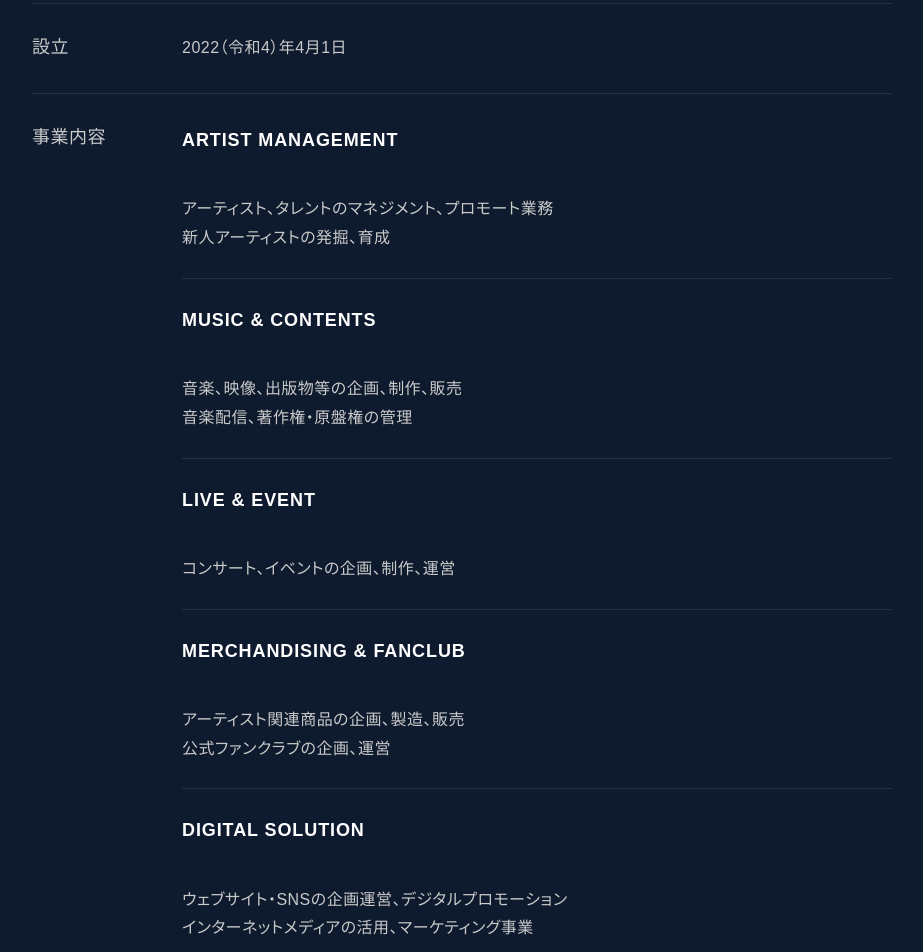
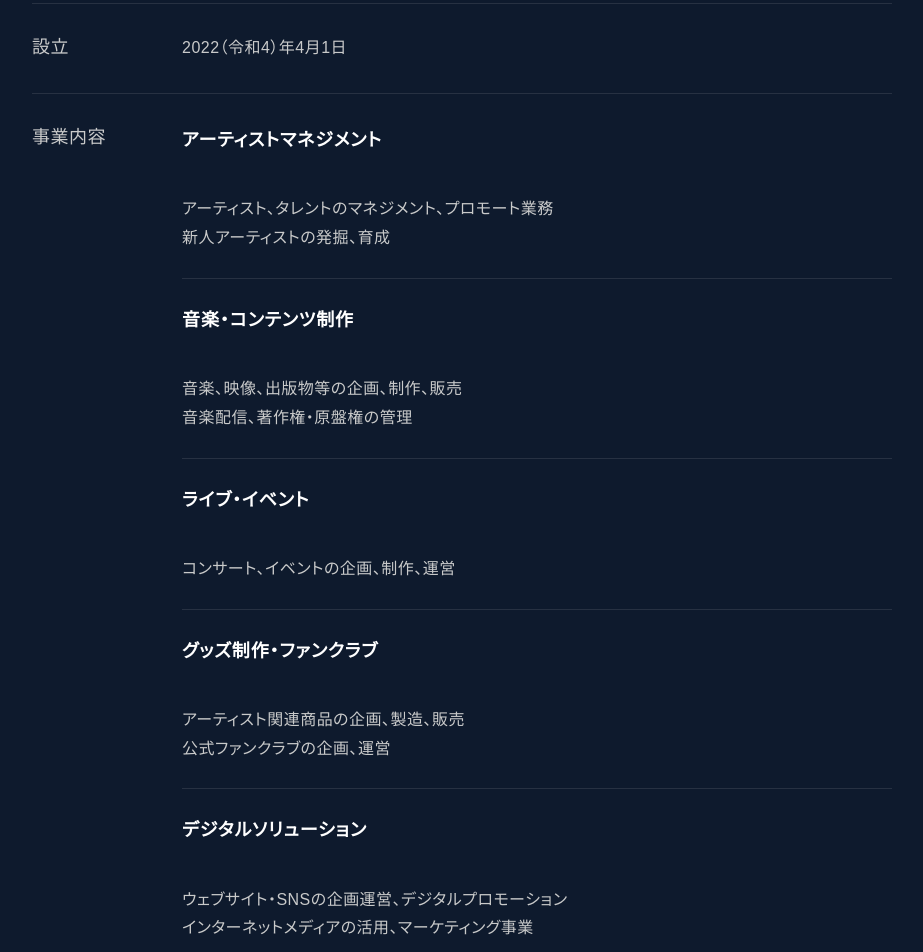
Before and after one commit to KakizoeYasuhiro/alphard, a Next.js app: page /about in a window 1280 px wide. Shown: the part 440-1392 px from the top of the page, without its empty margins (178-1101 px from the left). Built offline with nearby package versions, Linux system fonts and the light colour scheme; no server answers; what react-google-recaptcha-v3 would draw is missing.

Commit message:
Aboutページの事業内容も日本語表記に統一

```diff
--- a/src/components/pages/AboutClient.js
+++ b/src/components/pages/AboutClient.js
@@ -68,22 +68,22 @@ export default function AboutClient() {
               <div className="info-label ja-text">事業内容</div>
               <div className="info-content business-list ja-text">
                 <ul>
-                  <li><strong>ARTIST MANAGEMENT</strong><br />
+                  <li><strong>アーティストマネジメント</strong><br />
                   アーティスト、タレントのマネジメント、プロモート業務<br />
                   新人アーティストの発掘、育成</li>
 
-                  <li><strong>MUSIC & CONTENTS</strong><br />
+                  <li><strong>音楽・コンテンツ制作</strong><br />
                   音楽、映像、出版物等の企画、制作、販売<br />
                   音楽配信、著作権・原盤権の管理</li>
 
-                  <li><strong>LIVE & EVENT</strong><br />
+                  <li><strong>ライブ・イベント</strong><br />
                   コンサート、イベントの企画、制作、運営</li>
 
-                  <li><strong>MERCHANDISING & FANCLUB</strong><br />
+                  <li><strong>グッズ制作・ファンクラブ</strong><br />
                   アーティスト関連商品の企画、製造、販売<br />
                   公式ファンクラブの企画、運営</li>
 
-                  <li><strong>DIGITAL SOLUTION</strong><br />
+                  <li><strong>デジタルソリューション</strong><br />
                   ウェブサイト・SNSの企画運営、デジタルプロモーション<br />
                   インターネットメディアの活用、マーケティング事業</li>
                 </ul>
```
